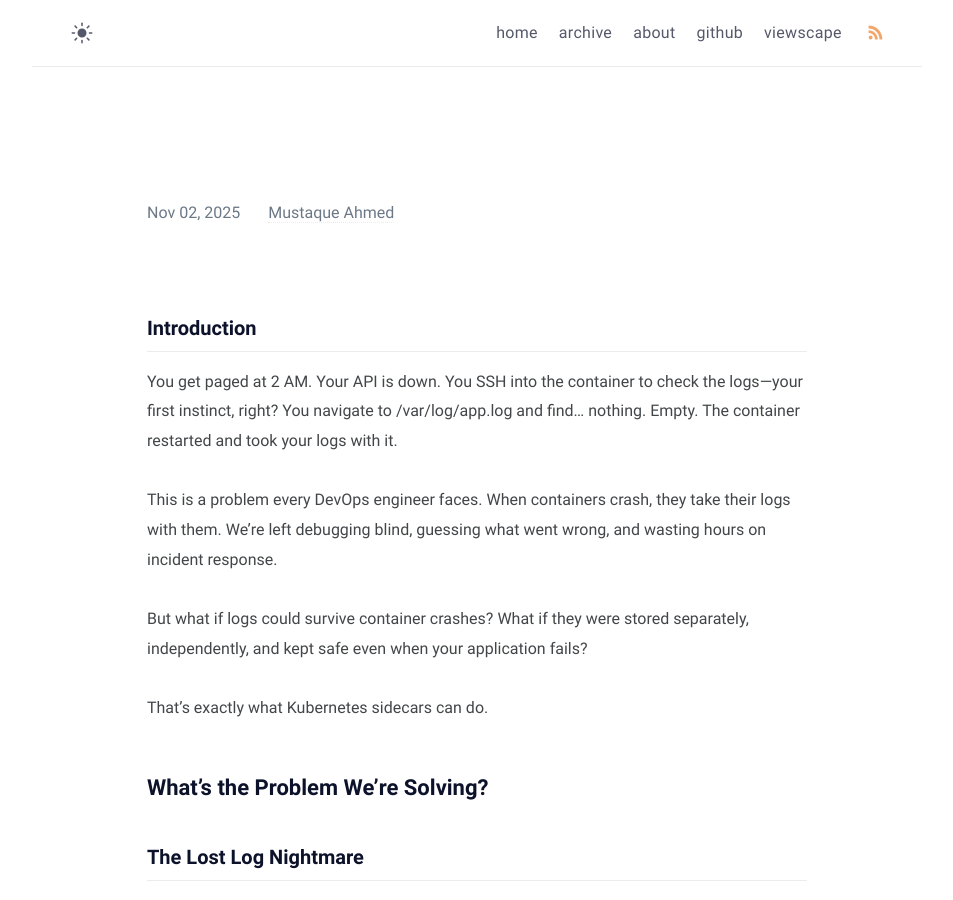
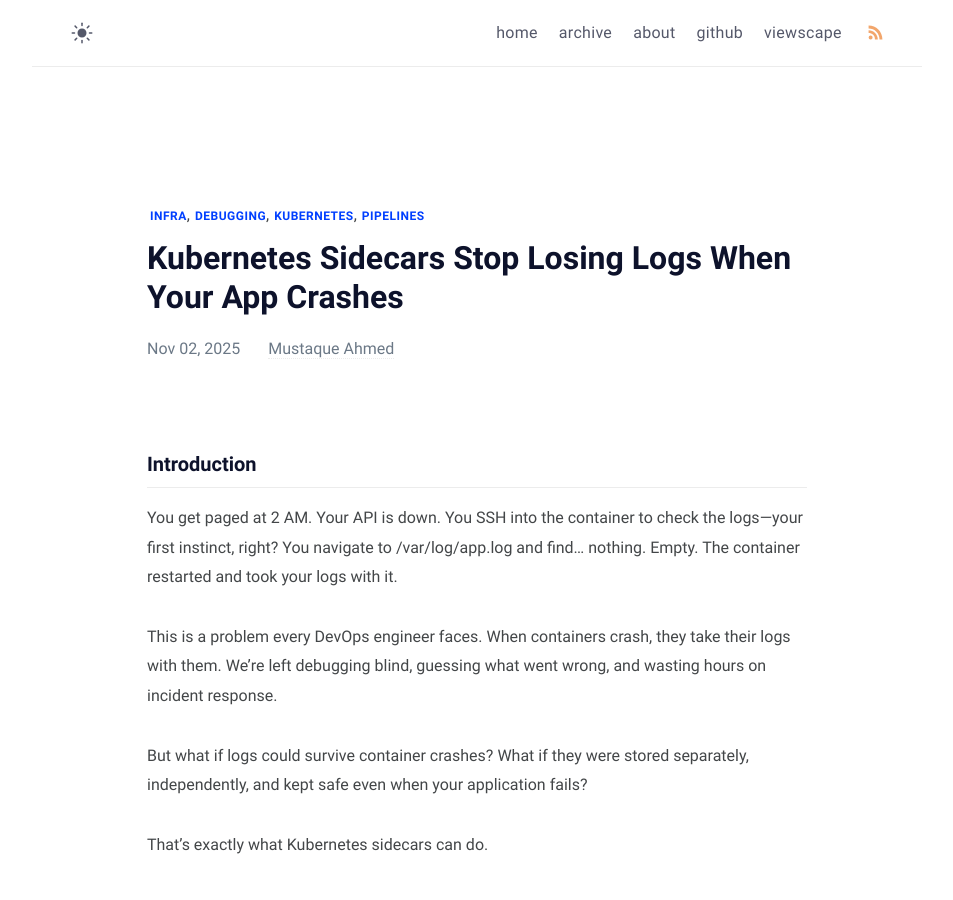
Before and after one commit to amustaque97/amustaque97.github.io, a Jekyll site: the page built from _posts/stop-losing-logs-when-app-crashes/2025-11-02-stop-losing-logs-when-app-crashes.md, in a window 1280 px wide and 900 px high. Shown: the whole window, without its empty margins (163-1116 px from the left). Built offline with Jekyll 4.4.1, drawn with Linux system fonts in a browser that asks for light colours; some of the changed text lies outside the part shown.

Commit message:
fix: remove special chars from title

```diff
--- a/_posts/stop-losing-logs-when-app-crashes/2025-11-02-stop-losing-logs-when-app-crashes.md
+++ b/_posts/stop-losing-logs-when-app-crashes/2025-11-02-stop-losing-logs-when-app-crashes.md
@@ -1,5 +1,5 @@
 ---
-title: Kubernetes Sidecars: Stop Losing Logs When Your App Crashes
+title: Kubernetes Sidecars Stop Losing Logs When Your App Crashes
 date: 2025-11-02
 tags: [infra, debugging, kubernetes, pipelines, ]
 description: how we fixed our logging nightmare with Kubernetes sidecars.
```
